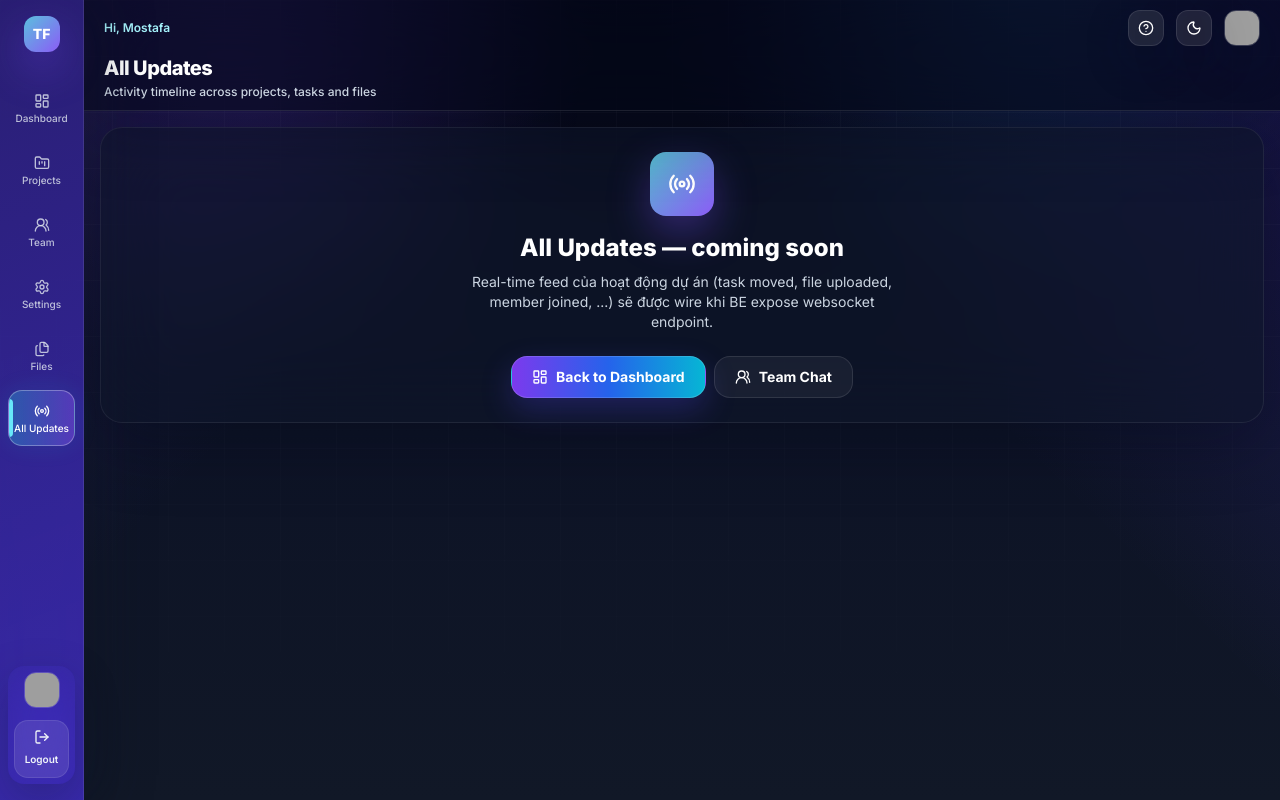
After one commit to nhannttdevvn/TaskManagement, a Django app: page /updates/ in a window 1280 px wide. The commit adds this page. Run offline with Django 4.2, Linux system fonts and the light colour scheme; some libraries are stand-ins or nearby versions; grey boxes are pictures that could not be loaded.

Commit message:
feat(ui): add /updates/ page + theme.css feedback fixes
Apply minimal changes on top of latest develop (team restructured
templates into pages/, partials/, components/, layouts/ — keep their
work intact).

## Added
- /updates/ route → templates/updates/index.html (All Updates stub
  with link back to Dashboard and Team Chat)

## theme.css feedback fixes (Round 2)
- Gradient buttons (+ New Project, Save All, Send, etc.):
  ÉPS white text + icon via specific high-specificity rule
- Settings tab active: stronger gradient + shadow + white icons
- Modal backdrop: 0.65 (light) / 0.78 (dark) opacity — clearly dark
- Modal dialogs: unified 24px radius, 28px padding, soft shadow,
  consistent close button position
- Notification dropdown z-index 100 (above search bar)
- Bell dot ring: ring-white in light mode (was ring-slate-950)
- Chat bubble: asymmetric border-radius, stronger shadow in light mode
- Sidebar active item: force white icon + text on cyan-violet gradient

Note: skipped /project/, /team/, /timeline/, /dashboard/ URL wiring
because team restructured templates into pages/ folder — leaving those
to whoever owns the routing now.

```diff
--- a/backend/config/urls.py
+++ b/backend/config/urls.py
@@ -11,6 +11,7 @@ urlpatterns = [
     path("files/", TemplateView.as_view(template_name="files/index.html"), name="files"),
     path("login/", TemplateView.as_view(template_name="auth/login.html"), name="login"),
     path("logout/", TemplateView.as_view(template_name="auth/logout.html"), name="logout"),
+    path("updates/", TemplateView.as_view(template_name="updates/index.html"), name="updates"),
     path("admin/", admin.site.urls),
     path("", include("apps.tasks.urls")),
 ]
--- a/frontend/static/css/theme.css
+++ b/frontend/static/css/theme.css
@@ -1,175 +1,111 @@
 /* ============================================================
- * TaskFlow — Light theme + wide sidebar
+ * TaskFlow — Light theme + compact narrow sidebar
  * ----------------------------------------------------------
  * Kích hoạt khi <html> KHÔNG có class `dark` (light mode).
  * Đồng bộ cross-page qua theme-toggle.js (4 keys localStorage).
  * ============================================================ */
 
 /* ============================================================
- * WIDE APP SIDEBAR (áp dụng cho mọi theme — dark + light)
- * Yêu cầu: sidebar rộng, đủ logo, nhãn menu và user card như ảnh mẫu.
+ * NARROW ICON SIDEBAR (áp dụng cho mọi theme — dark + light)
+ * Yêu cầu: sidebar compact icon-style như screenshot user gửi.
  * ============================================================ */
 aside[id$="Sidebar"],
 aside#sidebar {
-  width: min(230px, calc(100vw - 1rem)) !important;
-  padding: 18px 12px !important;
+  width: 84px !important;
+  padding-left: 8px !important;
+  padding-right: 8px !important;
 }
 
-/* Sidebar brand block */
+/* Sidebar brand block (TF logo + "TaskFlow") → chỉ giữ logo */
 aside[id$="Sidebar"] > div:first-child,
 aside#sidebar > div:first-child {
-  justify-content: flex-start !important;
-  gap: 10px !important;
+  justify-content: center !important;
 }
 aside[id$="Sidebar"] > div:first-child > div:not(.grid),
 aside#sidebar > div:first-child > div:not(.grid) {
-  display: block !important;
-}
-aside[id$="Sidebar"] > div:first-child > .grid,
-aside#sidebar > div:first-child > .grid {
-  width: 46px !important;
-  height: 46px !important;
-  border-radius: 16px !important;
-  font-size: 1rem !important;
-}
-aside[id$="Sidebar"] > div:first-child p,
-aside#sidebar > div:first-child p {
-  font-size: 0.68rem !important;
-  letter-spacing: 0.08em !important;
-}
-aside[id$="Sidebar"] > div:first-child h1,
-aside#sidebar > div:first-child h1 {
-  font-size: 0.95rem !important;
-  line-height: 1.15 !important;
+  display: none !important;
 }
 
-/* Nav items */
+/* Nav items: stack icon trên, label nhỏ dưới, căn giữa */
 aside[id$="Sidebar"] nav,
 aside#sidebar nav {
-  margin-top: 26px !important;
-  gap: 6px !important;
-  flex-shrink: 0 !important;
+  gap: 8px !important;
 }
 aside[id$="Sidebar"] nav a,
 aside#sidebar nav a {
-  flex-direction: row !important;
+  flex-direction: column !important;
   align-items: center !important;
-  justify-content: flex-start !important;
-  text-align: left !important;
-  height: 40px !important;
-  padding: 0 12px !important;
-  gap: 10px !important;
-  border-radius: 15px !important;
+  justify-content: center !important;
+  text-align: center !important;
+  height: auto !important;
+  min-height: 56px;
+  padding: 8px 4px !important;
+  gap: 4px !important;
+  border-radius: 14px !important;
 }
 aside[id$="Sidebar"] nav a span,
 aside#sidebar nav a span {
-  font-size: 0.8rem !important;
-  font-weight: 600 !important;
-  line-height: 1.1 !important;
+  font-size: 0.625rem !important;
+  font-weight: 500 !important;
+  line-height: 1 !important;
 }
 aside[id$="Sidebar"] nav a i,
 aside#sidebar nav a i {
-  width: 1rem !important;
-  height: 1rem !important;
-  flex: 0 0 auto !important;
+  width: 1.25rem !important;
+  height: 1.25rem !important;
 }
 
-/* Keep internal sidebar sections visible on wider sidebar */
+/* Hide các sub-section nội bộ sidebar (Workspace card của timeline,
+   member list của team) để gọn — sẽ hiện trên topbar */
 aside[id$="Sidebar"] > section,
 aside#sidebar > section {
-  display: block !important;
+  display: none !important;
 }
 
-/* Bottom user card */
+/* Bottom user card: collapse — chỉ giữ avatar nhỏ */
 aside[id$="Sidebar"] > div.mt-auto,
 aside#sidebar > div.mt-auto {
-  padding: 12px !important;
-  background: rgba(255, 255, 255, 0.11) !important;
-  border: 1px solid rgba(255, 255, 255, 0.12) !important;
-  border-radius: 18px !important;
-  flex-shrink: 0 !important;
+  padding: 6px !important;
+  background: transparent !important;
+  border: none !important;
 }
 aside[id$="Sidebar"] > div.mt-auto > div:first-child,
 aside#sidebar > div.mt-auto > div:first-child {
-  justify-content: flex-start !important;
-  gap: 10px !important;
-  margin-bottom: 10px;
+  justify-content: center !important;
+  margin-bottom: 6px;
 }
 aside[id$="Sidebar"] > div.mt-auto > div:first-child img,
 aside#sidebar > div.mt-auto > div:first-child img {
-  width: 40px !important;
-  height: 40px !important;
+  width: 36px !important;
+  height: 36px !important;
 }
 aside[id$="Sidebar"] > div.mt-auto > div:first-child > div:not(.grid),
 aside#sidebar > div.mt-auto > div:first-child > div:not(.grid) {
-  display: block !important;
+  display: none !important;
 }
 
-/* Logout button */
+/* Logout button: stack icon + label vertical */
 aside[id$="Sidebar"] > div.mt-auto a,
 aside#sidebar > div.mt-auto a,
 aside[id$="Sidebar"] > div.mt-auto button,
 aside#sidebar > div.mt-auto button {
-  flex-direction: row !important;
-  height: 44px !important;
-  padding: 0 14px !important;
-  gap: 8px !important;
-  font-size: 0.9rem !important;
+  flex-direction: column !important;
+  height: auto !important;
+  min-height: 56px;
+  padding: 8px 4px !important;
+  gap: 4px !important;
+  font-size: 0.625rem !important;
   border-radius: 14px !important;
 }
 aside[id$="Sidebar"] > div.mt-auto a i,
 aside#sidebar > div.mt-auto a i {
-  width: 1.1rem !important;
-  height: 1.1rem !important;
-}
-
-/* Remove dark outlines from circular avatars, status dots and member stacks. */
-[class*="rounded-full"][class*="border-slate-950"],
-[class*="rounded-full"][class*="border-slate-900"] {
-  border-color: rgba(255, 255, 255, 0.78) !important;
-}
-[class*="rounded-full"][class*="ring-slate-950"],
-[class*="rounded-full"][class*="ring-slate-900"] {
-  --tw-ring-color: rgba(255, 255, 255, 0.78) !important;
+  width: 1.125rem !important;
+  height: 1.125rem !important;
 }
 
 /* Push main content right by new sidebar width */
 .lg\:pl-48 {
-  padding-left: 230px !important;
-}
-
-/* Projects sidebar: keep Logout fixed and scroll only the workspace list. */
-#timelineSidebar {
-  overflow: hidden !important;
-}
-#timelineSidebar > div:first-child,
-#timelineSidebar > nav,
-#timelineSidebar > div.mt-auto {
-  flex-shrink: 0 !important;
-}
-#timelineSidebar > section {
-  display: flex !important;
-  flex: 0 0 33.333% !important;
-  max-height: 33.333% !important;
-  min-height: 0 !important;
-  flex-direction: column !important;
-  overflow: hidden !important;
-}
-#timelineSidebar #workspaceToggle,
-#timelineSidebar #addWorkspaceButton {
-  flex-shrink: 0 !important;
-}
-#timelineSidebar #workspaceItems {
-  flex: 1 1 auto !important;
-  min-height: 0 !important;
-  overflow: hidden !important;
-}
-#timelineSidebar #workspaceList {
-  height: 100% !important;
-  max-height: none !important;
-  min-height: 0 !important;
-  overflow-y: auto !important;
-  overscroll-behavior: contain;
+  padding-left: 84px !important;
 }
 
 /* ============================================================
@@ -583,4 +442,201 @@ html:not(.dark) .shadow-soft {
   box-shadow: 0 12px 40px rgba(15, 23, 42, 0.08) !important;
 }
 
+/* ============================================================
+ * FIX góp ý team (góp ý.docx)
+ * ============================================================ */
+
+/* 🔴 #1+2+3 — Gradient CTA buttons: ÉP text TRẮNG cả 2 mode (cao specificity) */
+html button[class*="bg-gradient-to-r"],
+html button[class*="bg-gradient-to-br"],
+html button[class*="bg-gradient-to-tr"],
+html a[class*="bg-gradient-to-r"]:not([class*="folder"]),
+html a[class*="bg-gradient-to-br"]:not([class*="folder"]),
+html button[class*="bg-gradient-to-r"] *,
+html button[class*="bg-gradient-to-br"] *,
+html button[class*="bg-gradient-to-r"] span,
+html a[class*="bg-gradient-to-r"] span,
+html a[class*="bg-gradient-to-r"] *:not(svg path) {
+  color: #ffffff !important;
+}
+/* Đảm bảo gradient buttons giữ gradient bg cả 2 theme */
+html:not(.dark) button[class*="bg-gradient-to-r"][class*="from-violet"],
+html:not(.dark) button[class*="bg-gradient-to-r"][class*="from-cyan"],
+html:not(.dark) a[class*="bg-gradient-to-r"][class*="from-violet"] {
+  background-image: linear-gradient(to right, #7c3aed, #2563eb, #06b6d4) !important;
+  border-color: rgba(255, 255, 255, 0.25) !important;
+  box-shadow: 0 14px 32px rgba(99, 102, 241, 0.30) !important;
+}
+
+/* 🔴 #4 — Notification bell dot ring: light mode dùng ring trắng (không phải slate-950) */
+html:not(.dark) [class*="ring-slate-950"] {
+  --tw-ring-color: #ffffff !important;
+  box-shadow: 0 0 0 2px #ffffff !important;
+}
+/* Bell dot bg-fuchsia: giảm saturation nhẹ trong light mode */
+html:not(.dark) span[class*="bg-fuchsia-400"]:not([class*="/"]) {
+  background-color: #ec4899 !important;
+}
+
+/* 🔴 #4 — Settings tab active: gradient mạnh hơn + shadow rõ */
+html .settings-tab[aria-selected="true"] {
+  background-image: linear-gradient(to right, #6366f1, #8b5cf6) !important;
+  color: #ffffff !important;
+  border-color: rgba(255, 255, 255, 0.2) !important;
+  box-shadow: 0 8px 24px rgba(99, 102, 241, 0.35) !important;
+}
+html .settings-tab[aria-selected="true"] i,
+html .settings-tab[aria-selected="true"] svg {
+  color: #ffffff !important;
+}
+
+/* 🔴 #6 — Modal centering: ép display flex khi không có class hidden */
+html [id$="Modal"]:not(.hidden) {
+  display: flex !important;
+  align-items: center !important;
+  justify-content: center !important;
+  z-index: 1000 !important;
+}
+html [id$="Modal"].hidden {
+  display: none !important;
+}
+/* Modal dialog: đảm bảo centered, không bị parent transform/filter làm sai */
+html [id$="Modal"] > section {
+  position: relative !important;
+  margin: auto !important;
+}
+
+/* ============================================================
+ * GÓP Ý TEAM ĐỢT 2
+ * ============================================================ */
+
+/* 🔴 #1 — Active sidebar item & highlight container:
+ *   ép ICON + TEXT đều TRẮNG vivid (cả 2 mode), không để chìm */
+html aside[id$="Sidebar"] nav a[class*="from-cyan-400/16"],
+html aside#sidebar nav a[class*="from-cyan-400/16"],
+html aside[id$="Sidebar"] nav a[aria-current],
+html aside#sidebar nav a[aria-current] {
+  background-image: linear-gradient(to right, rgba(34, 211, 238, 0.30), rgba(139, 92, 246, 0.40)) !important;
+  color: #ffffff !important;
+  border-color: rgba(255, 255, 255, 0.30) !important;
+}
+html aside[id$="Sidebar"] nav a[class*="from-cyan-400/16"] *,
+html aside#sidebar nav a[class*="from-cyan-400/16"] *,
+html aside[id$="Sidebar"] nav a[class*="from-cyan-400/16"] i,
+html aside#sidebar nav a[class*="from-cyan-400/16"] i,
+html aside[id$="Sidebar"] nav a[class*="from-cyan-400/16"] svg,
+html aside#sidebar nav a[class*="from-cyan-400/16"] svg,
+html aside[id$="Sidebar"] nav a[class*="from-cyan-400/16"] span,
+html aside#sidebar nav a[class*="from-cyan-400/16"] span {
+  color: #ffffff !important;
+  stroke: #ffffff !important;
+}
+
+/* 🔴 #2 — Notification dropdown z-index cao hơn search bar */
+html [id$="NotificationDropdown"]:not(.hidden) {
+  z-index: 100 !important;
+  display: block !important;
+}
+/* Search label trong header (cùng z-context với header) */
+html header.sticky label[class*="rounded-2xl"][class*="bg-slate-900"] {
+  z-index: 10 !important;
+  position: relative;
+}
+
+/* 🔴 #4 — Modal backdrop ĐẬM hơn, dễ phân biệt khỏi background trang */
+html [id$="Modal"]:not(.hidden) {
+  background-color: rgba(2, 6, 23, 0.78) !important;
+  backdrop-filter: blur(10px) saturate(140%) !important;
+}
+html:not(.dark) [id$="Modal"]:not(.hidden) {
+  background-color: rgba(15, 23, 42, 0.65) !important;
+}
+
+/* 🔴 #5 — Modal form ĐỒNG NHẤT: dialog rounded, shadow, padding chung */
+html [id$="Modal"] > section {
+  border-radius: 24px !important;
+  border: 1px solid rgba(255, 255, 255, 0.10) !important;
+  background-color: rgba(15, 23, 42, 0.98) !important;
+  padding: 28px !important;
+  box-shadow: 0 32px 80px rgba(0, 0, 0, 0.60), 0 0 0 1px rgba(99, 102, 241, 0.20) !important;
+  max-width: 28rem !important;
+  width: calc(100% - 2rem) !important;
+}
+html:not(.dark) [id$="Modal"] > section {
+  background-color: #ffffff !important;
+  border-color: rgba(15, 23, 42, 0.10) !important;
+  box-shadow: 0 32px 80px rgba(15, 23, 42, 0.25), 0 0 0 1px rgba(99, 102, 241, 0.15) !important;
+  color: #0f172a !important;
+}
+/* Modal title đồng nhất */
+html [id$="Modal"] > section h2 {
+  font-size: 1.25rem !important;
+  font-weight: 800 !important;
+  letter-spacing: -0.02em !important;
+  margin-bottom: 1.25rem !important;
+}
+html [id$="Modal"] > section h2:not(:first-child) {
+  margin-top: 1rem !important;
+}
+/* Modal close button (X) đồng nhất góc trên phải */
+html [id$="Modal"] > section button[data-close-folder],
+html [id$="Modal"] > section button[data-close-invite],
+html [id$="Modal"] > section button[data-close-confirm] {
+  position: absolute;
+  top: 16px;
+  right: 16px;
+  width: 36px;
+  height: 36px;
+  display: grid;
+  place-items: center;
+  border-radius: 12px;
+  background-color: rgba(255, 255, 255, 0.06);
+  color: rgba(148, 163, 184, 1);
+  transition: all 0.15s;
+}
+html:not(.dark) [id$="Modal"] > section button[data-close-folder],
+html:not(.dark) [id$="Modal"] > section button[data-close-invite],
+html:not(.dark) [id$="Modal"] > section button[data-close-confirm] {
+  background-color: rgba(15, 23, 42, 0.06);
+  color: #64748b;
+}
+/* Modal action buttons row (Cancel + Submit) đồng nhất */
+html [id$="Modal"] > section form > div:last-child,
+html [id$="Modal"] > section > div:last-child:not(:first-child) {
+  display: flex !important;
+  align-items: center !important;
+  justify-content: flex-end !important;
+  gap: 0.75rem !important;
+  margin-top: 1.5rem !important;
+  padding-top: 1rem !important;
+  border-top: 1px solid rgba(255, 255, 255, 0.06) !important;
+}
+html:not(.dark) [id$="Modal"] > section form > div:last-child,
+html:not(.dark) [id$="Modal"] > section > div:last-child:not(:first-child) {
+  border-top-color: rgba(15, 23, 42, 0.08) !important;
+}
+
+/* 🔴 #6 — Chat team: nâng cấp visual */
+html .team-member {
+  transition: all 0.18s ease !important;
+}
+html #chatMessages > article {
+  margin-bottom: 0.75rem;
+}
+/* Chat bubble (gradient violet→cyan): giữ nhưng giảm opacity nhẹ + radius tròn hơn */
+html #chatMessages article > div > div[class*="bg-gradient-to-r"] {
+  border-radius: 1.25rem 1.25rem 0.375rem 1.25rem !important;
+  box-shadow: 0 8px 20px rgba(99, 102, 241, 0.18) !important;
+}
+html:not(.dark) #chatMessages article > div > div[class*="bg-gradient-to-r"] {
+  background-image: linear-gradient(to right, #6366f1, #2563eb, #06b6d4) !important;
+  box-shadow: 0 8px 24px rgba(99, 102, 241, 0.30) !important;
+}
+/* Chat message timestamp */
+html #chatMessages article > div > p[class*="text-slate-500"] {
+  font-size: 0.7rem !important;
+  margin-top: 0.375rem !important;
+  opacity: 0.7 !important;
+}
+
 /* End of theme.css */
--- /dev/null
+++ b/frontend/templates/updates/index.html
@@ -0,0 +1,147 @@
+{% extends "base.html" %}
+{% load static %}
+
+{% block title %}All Updates | TaskFlow{% endblock %}
+
+{% block vendor_styles %}
+{% include "includes/app_design_tokens.html" %}
+{% endblock %}
+
+{% block extra_head %}
+<link rel="stylesheet" href="{% static 'css/theme.css' %}?v=20260525-3" />
+{% endblock %}
+
+{% block body_class %}bg-slate-950 p-0 font-sans antialiased overflow-hidden{% endblock %}
+
+{% block page_shell %}
+<div
+  id="updatesApp"
+  class="relative isolate h-screen overflow-y-auto overflow-x-hidden bg-[linear-gradient(135deg,rgba(59,42,143,0.36),transparent_32%),linear-gradient(225deg,rgba(91,61,245,0.22),transparent_34%),linear-gradient(180deg,#050816_0%,#0d1326_54%,#111827_100%)] text-slate-950 transition-colors duration-300 dark:text-white lg:overflow-hidden"
+>
+  <div
+    class="pointer-events-none fixed inset-0 -z-10 bg-[radial-gradient(circle_at_20%_10%,rgba(124,77,255,0.24),transparent_26%),radial-gradient(circle_at_80%_0%,rgba(34,211,238,0.14),transparent_24%),linear-gradient(rgba(255,255,255,0.035)_1px,transparent_1px),linear-gradient(90deg,rgba(255,255,255,0.035)_1px,transparent_1px)] [background-size:auto,auto,56px_56px,56px_56px] [mask-image:linear-gradient(to_bottom,rgba(0,0,0,0.9),transparent)]"
+    aria-hidden="true"
+  ></div>
+
+  <div id="updatesSidebarOverlay" class="fixed inset-0 z-30 hidden bg-slate-950/60 backdrop-blur-sm lg:hidden"></div>
+
+  <aside
+    id="updatesSidebar"
+    class="fixed inset-y-0 left-0 z-40 flex w-48 -translate-x-full flex-col border-r border-white/10 bg-[linear-gradient(160deg,rgba(42,31,116,0.96),rgba(64,45,196,0.84))] px-3 py-4 shadow-[18px_0_54px_rgba(15,23,42,0.3)] backdrop-blur-3xl transition-transform duration-300 lg:translate-x-0 motion-reduce:transition-none"
+    aria-label="Updates navigation"
+  >
+    <div class="flex items-center gap-2 px-2">
+      <div class="grid h-9 w-9 place-items-center rounded-xl bg-gradient-to-br from-cyan-300/80 to-violet-500 text-sm font-black text-white shadow-[0_16px_40px_rgba(124,77,255,0.35)]">TF</div>
+      <div>
+        <p class="text-xs font-semibold uppercase text-cyan-200/80">TaskFlow</p>
+        <h1 class="text-sm font-bold text-white">Project Hub</h1>
+      </div>
+    </div>
+
+    <nav class="mt-7 space-y-1.5">
+      <a class="updates-nav-link flex h-10 items-center gap-3 rounded-2xl px-3 text-sm text-slate-200/80 transition hover:translate-x-1 hover:bg-white/15 hover:text-white motion-reduce:transform-none" href="{% url 'dashboard' %}">
+        <i data-lucide="layout-dashboard" class="h-4 w-4"></i>
+        <span>Dashboard</span>
+      </a>
+      <a class="updates-nav-link flex h-10 items-center gap-3 rounded-2xl px-3 text-sm text-slate-200/80 transition hover:translate-x-1 hover:bg-white/15 hover:text-white motion-reduce:transform-none" href="{% url 'timeline' %}">
+        <i data-lucide="folder-kanban" class="h-4 w-4"></i>
+        <span>Projects</span>
+      </a>
+      <a class="updates-nav-link flex h-10 items-center gap-3 rounded-2xl px-3 text-sm text-slate-200/80 transition hover:translate-x-1 hover:bg-white/15 hover:text-white motion-reduce:transform-none" href="{% url 'team' %}#teamWorkspace">
+        <i data-lucide="users-round" class="h-4 w-4"></i>
+        <span>Team</span>
+      </a>
+      <a class="updates-nav-link flex h-10 items-center gap-3 rounded-2xl px-3 text-sm text-slate-200/80 transition hover:translate-x-1 hover:bg-white/15 hover:text-white motion-reduce:transform-none" href="{% url 'settings' %}">
+        <i data-lucide="settings" class="h-4 w-4"></i>
+        <span>Settings</span>
+      </a>
+      <a class="updates-nav-link flex h-10 items-center gap-3 rounded-2xl px-3 text-sm text-slate-200/80 transition hover:translate-x-1 hover:bg-white/15 hover:text-white motion-reduce:transform-none" href="{% url 'files' %}">
+        <i data-lucide="files" class="h-4 w-4"></i>
+        <span>Files</span>
+      </a>
+      <a class="updates-nav-link relative flex h-10 items-center gap-3 overflow-hidden rounded-2xl border border-white/12 bg-gradient-to-r from-cyan-400/16 to-violet-500/18 px-3 text-sm text-white shadow-[0_0_24px_rgba(34,211,238,0.1)] transition hover:translate-x-1 hover:bg-white/15 motion-reduce:transform-none" href="{% url 'updates' %}">
+        <span class="absolute left-0 top-2 bottom-2 w-1 rounded-r-full bg-cyan-300"></span>
+        <i data-lucide="radio" class="h-4 w-4"></i>
+        <span>All Updates</span>
+      </a>
+    </nav>
+
+    <div class="mt-auto rounded-2xl border border-white/10 bg-white/10 p-3 shadow-glass backdrop-blur-xl">
+      <div class="flex items-center gap-3">
+        <img class="h-9 w-9 rounded-xl border border-white/20 object-cover" src="https://images.unsplash.com/photo-1500648767791-00dcc994a43e?auto=format&fit=crop&w=120&q=80" alt="Mostafa profile">
+        <div class="min-w-0">
+          <p class="truncate text-sm font-semibold text-white">Mostafa Mahmoud</p>
+          <p class="truncate text-xs text-slate-300">Admin</p>
+        </div>
+      </div>
+      <a href="{% url 'logout' %}" class="mt-3 flex h-9 w-full items-center justify-center gap-2 rounded-xl border border-white/10 bg-white/10 px-3 text-sm font-semibold text-slate-100 transition hover:bg-white/20">
+        <i data-lucide="log-out" class="h-4 w-4"></i>
+        Logout
+      </a>
+    </div>
+  </aside>
+
+  <div class="min-h-screen lg:flex lg:h-screen lg:flex-col lg:overflow-hidden lg:pl-48">
+    <header class="sticky top-0 z-20 border-b border-white/10 bg-slate-950/60 px-4 py-2.5 shadow-[0_20px_70px_rgba(2,6,23,0.24)] backdrop-blur-2xl sm:px-5 lg:shrink-0">
+      <div class="flex items-center justify-between gap-5">
+        <div class="flex shrink-0 items-center gap-3">
+          <button id="updatesSidebarToggle" class="grid h-9 w-9 place-items-center rounded-xl border border-white/10 bg-white/10 text-white shadow-glass backdrop-blur-xl transition hover:-translate-y-0.5 hover:bg-white/15 lg:hidden motion-reduce:transform-none" type="button" aria-label="Open sidebar">
+            <i data-lucide="menu" class="h-5 w-5"></i>
+          </button>
+          <p class="text-xs font-semibold text-cyan-200">Hi, Mostafa</p>
+        </div>
+
+        <div class="flex shrink-0 items-center justify-end gap-3">
+          <button class="grid h-9 w-9 place-items-center rounded-xl border border-white/10 bg-white/10 text-white shadow-glass backdrop-blur-xl transition hover:-translate-y-0.5 hover:bg-white/15 motion-reduce:transform-none" type="button" aria-label="Help">
+            <i data-lucide="circle-help" class="h-4 w-4"></i>
+          </button>
+          <button id="updatesThemeToggle" class="grid h-9 w-9 place-items-center rounded-xl border border-white/10 bg-white/10 text-white shadow-glass backdrop-blur-xl transition hover:-translate-y-0.5 hover:bg-white/15 motion-reduce:transform-none" type="button" aria-label="Toggle dark mode" title="Toggle theme">
+            <i data-lucide="moon" class="h-4 w-4"></i>
+          </button>
+          <img class="h-9 w-9 rounded-xl border border-white/20 object-cover shadow-glass" src="https://images.unsplash.com/photo-1500648767791-00dcc994a43e?auto=format&fit=crop&w=120&q=80" alt="Mostafa avatar">
+        </div>
+      </div>
+
+      <div class="mt-2 flex flex-col gap-2 lg:flex-row lg:items-center lg:justify-between">
+        <div>
+          <h1 class="text-xl font-black tracking-tight text-white">All Updates</h1>
+          <p class="mt-0.5 text-xs font-medium text-slate-300">Activity timeline across projects, tasks and files</p>
+        </div>
+      </div>
+    </header>
+
+    <main class="flex min-h-0 flex-1 flex-col gap-4 overflow-y-auto px-4 py-4 lg:overflow-hidden">
+      <section class="rounded-[22px] border border-white/[0.08] bg-slate-900/55 p-6 shadow-soft backdrop-blur-2xl">
+        <div class="mx-auto max-w-md text-center">
+          <div class="mx-auto mb-4 grid h-16 w-16 place-items-center rounded-2xl bg-gradient-to-br from-cyan-300/80 to-violet-500 text-white shadow-[0_16px_40px_rgba(124,77,255,0.35)]">
+            <i data-lucide="radio" class="h-7 w-7"></i>
+          </div>
+          <h2 class="text-2xl font-black text-white">All Updates — coming soon</h2>
+          <p class="mt-2 text-sm text-slate-300">Real-time feed của hoạt động dự án (task moved, file uploaded, member joined, ...) sẽ được wire khi BE expose websocket endpoint.</p>
+          <div class="mt-6 flex flex-wrap justify-center gap-2">
+            <a href="{% url 'dashboard' %}" class="inline-flex items-center gap-2 rounded-2xl border border-white/15 bg-gradient-to-r from-violet-600 via-blue-600 to-cyan-500 px-5 py-2.5 text-sm font-bold text-white shadow-[0_12px_30px_rgba(79,70,229,0.28)] transition hover:-translate-y-0.5 hover:brightness-110 motion-reduce:transform-none">
+              <i data-lucide="layout-dashboard" class="h-4 w-4"></i>
+              Back to Dashboard
+            </a>
+            <a href="{% url 'team' %}" class="inline-flex items-center gap-2 rounded-2xl border border-white/10 bg-white/5 px-5 py-2.5 text-sm font-bold text-white transition hover:bg-white/10">
+              <i data-lucide="users-round" class="h-4 w-4"></i>
+              Team Chat
+            </a>
+          </div>
+        </div>
+      </section>
+    </main>
+  </div>
+</div>
+{% endblock %}
+
+{% block vendor_scripts %}
+<script src="https://unpkg.com/lucide@latest"></script>
+{% endblock %}
+
+{% block extra_scripts %}
+<script src="{% static 'js/theme-toggle.js' %}?v=20260525-3"></script>
+<script>
+  if (window.lucide && lucide.createIcons) lucide.createIcons();
+</script>
+{% endblock %}
```
Also changed, not shown: other parts of frontend/static/css/theme.css (+3 -80 lines).
